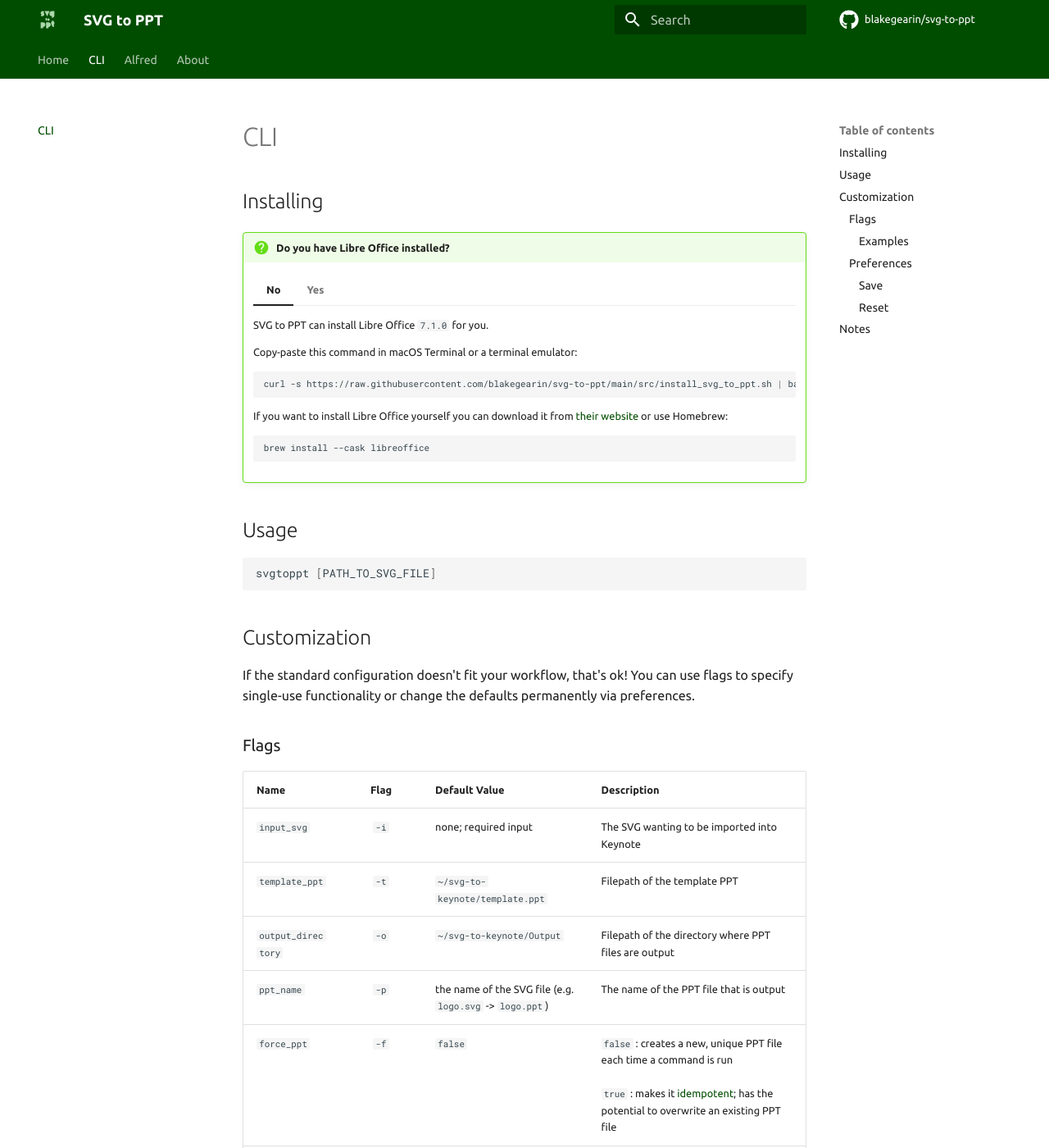
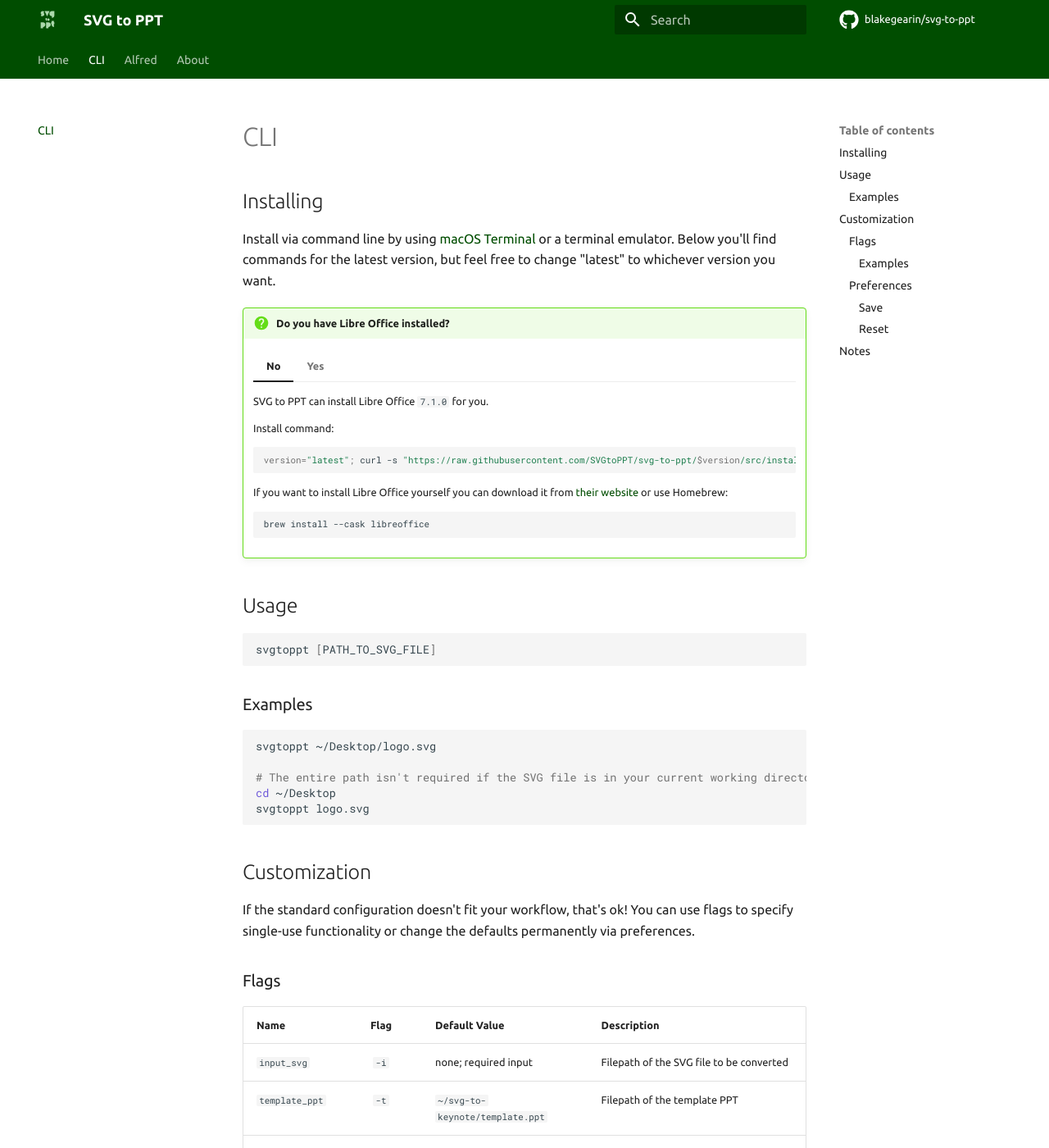
Before and after one commit to SVGtoPPT/svgtoppt-website, an MkDocs documentation site: the page built from docs/cli.md, in a window 1280 px wide and 1400 px high. Shown: the whole window at 82% size. Built offline with MkDocs 1.6.1 and Material for MkDocs 9.7.7, drawn with Linux system fonts in a browser that asks for light colours; comment, search, counter and statistics services are not loaded; some of the changed text lies outside the part shown.

Commit message:
Information tweaks

````diff
--- a/docs/cli.md
+++ b/docs/cli.md
@@ -1,16 +1,18 @@
 # CLI
 
 ## Installing
+
+Install via command line by using [macOS Terminal](https://en.wikipedia.org/wiki/Terminal_(macOS)) or a terminal emulator. Below you'll find commands for the latest version, but feel free to change "latest" to whichever version you want.
 
 !!! question "Do you have Libre Office installed?"
 
     === "No"
         SVG to PPT can install Libre Office `7.1.0` for you.
 
-        Copy-paste this command in macOS Terminal or a terminal emulator:
+        Install command:
 
         ``` bash
-        curl -s https://raw.githubusercontent.com/blakegearin/svg-to-ppt/main/src/install_svg_to_ppt.sh | bash -s -- -i basic
+        version="latest"; curl -s "https://raw.githubusercontent.com/SVGtoPPT/svg-to-ppt/$version/src/install_svgtoppt.sh" | bash -s -- -i complete
         ```
 
         If you want to install Libre Office yourself you can download it from [their website](https://www.libreoffice.org/download/download) or use Homebrew:
@@ -21,16 +23,26 @@
 
     === "Yes"
 
-        Copy-paste this command in a macOS Terminal or a terminal emulator:
+        Install command:
 
         ``` bash
-        curl -s https://raw.githubusercontent.com/blakegearin/svg-to-ppt/main/src/install_svg_to_ppt.sh | bash -s -- -i complete
+        version="latest"; curl -s "https://raw.githubusercontent.com/SVGtoPPT/svg-to-ppt/$version/src/install_svgtoppt.sh" | bash -s -- -i basic
         ```
 
 ## Usage
 
 ``` bash
 svgtoppt [PATH_TO_SVG_FILE]
+```
+
+### Examples
+
+``` bash
+svgtoppt ~/Desktop/logo.svg
+
+# The entire path isn't required if the SVG file is in your current working directory
+cd ~/Desktop
+svgtoppt logo.svg
 ```
 
 ## Customization
@@ -41,7 +53,7 @@
 
 | Name | Flag | Default Value | Description |
 |--|:---:|--|--|
-| `input_svg` | `-i` | none; required input | The SVG wanting to be imported into Keynote |
+| `input_svg` | `-i` | none; required input | Filepath of the SVG file to be converted |
 | `template_ppt` | `-t` | `~/svg-to-keynote/template.ppt` | Filepath of the template PPT |
 | `output_directory` | `-o` | `~/svg-to-keynote/Output` | Filepath of the directory where PPT files are output |
 | `ppt_name` | `-p` | the name of the SVG file (e.g. `logo.svg` -> `logo.ppt`) | The name of the PPT file that is output |
@@ -51,14 +63,14 @@
 #### Examples
 
 ``` bash
-# -i is required
+# The -i flag is required in all requests
+svgtoppt -i ~/Desktop/logo.svg
+# The entire path isn't required if the SVG file is in your current working directory
+cd ~/Desktop
 svgtoppt -i logo.svg
 
 # Use a custom template PPT file
 svgtoppt -i logo.svg -t ~/Documents/blake_template.ppt
-
-# -i is required
-svgtoppt -i logo.svg
 
 # Save all your new PPT files to your desktop for easy access
 svgtoppt -i logo.svg -o ~/Desktop
````
Also changed, not shown: docs/index.md (+1 -2 lines).
